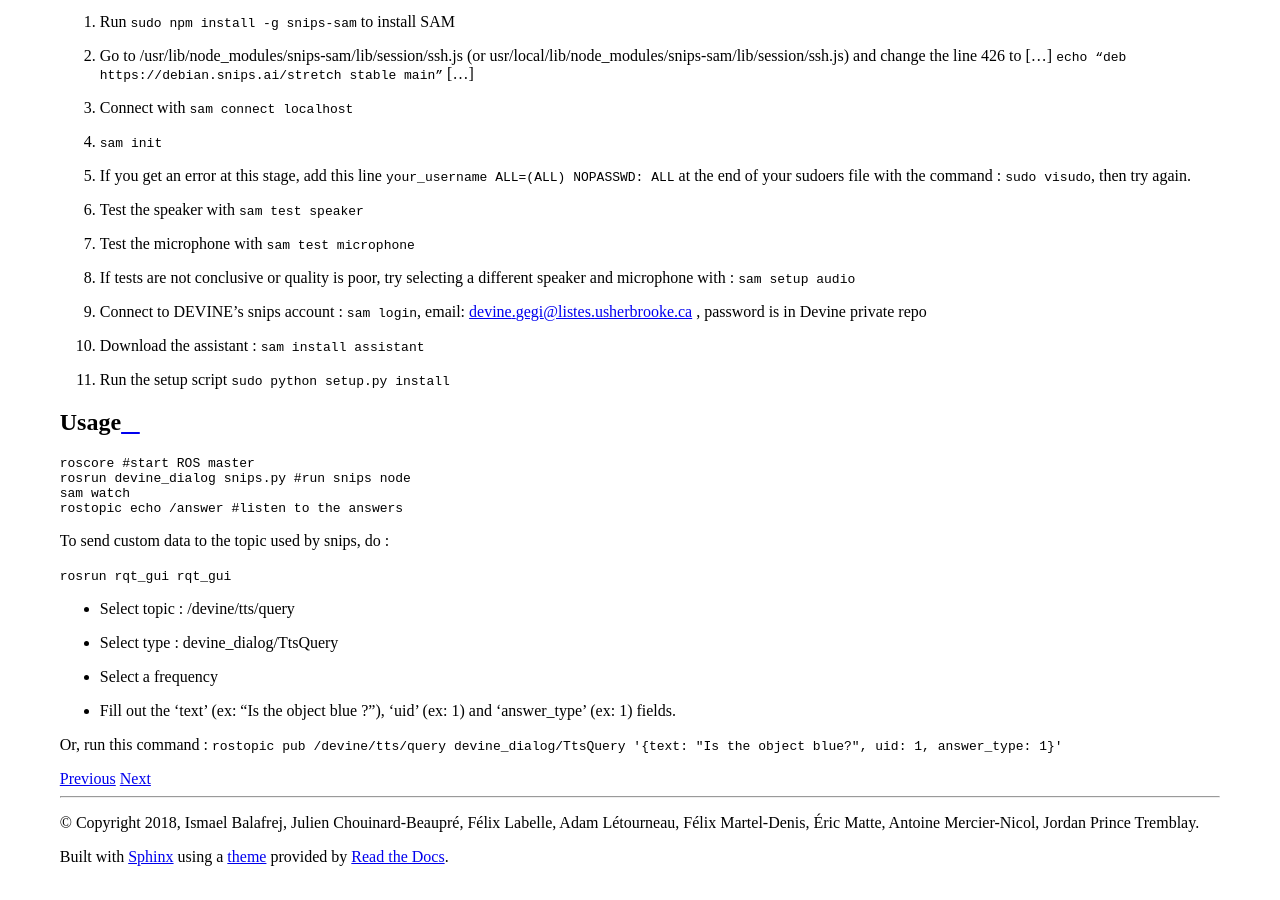
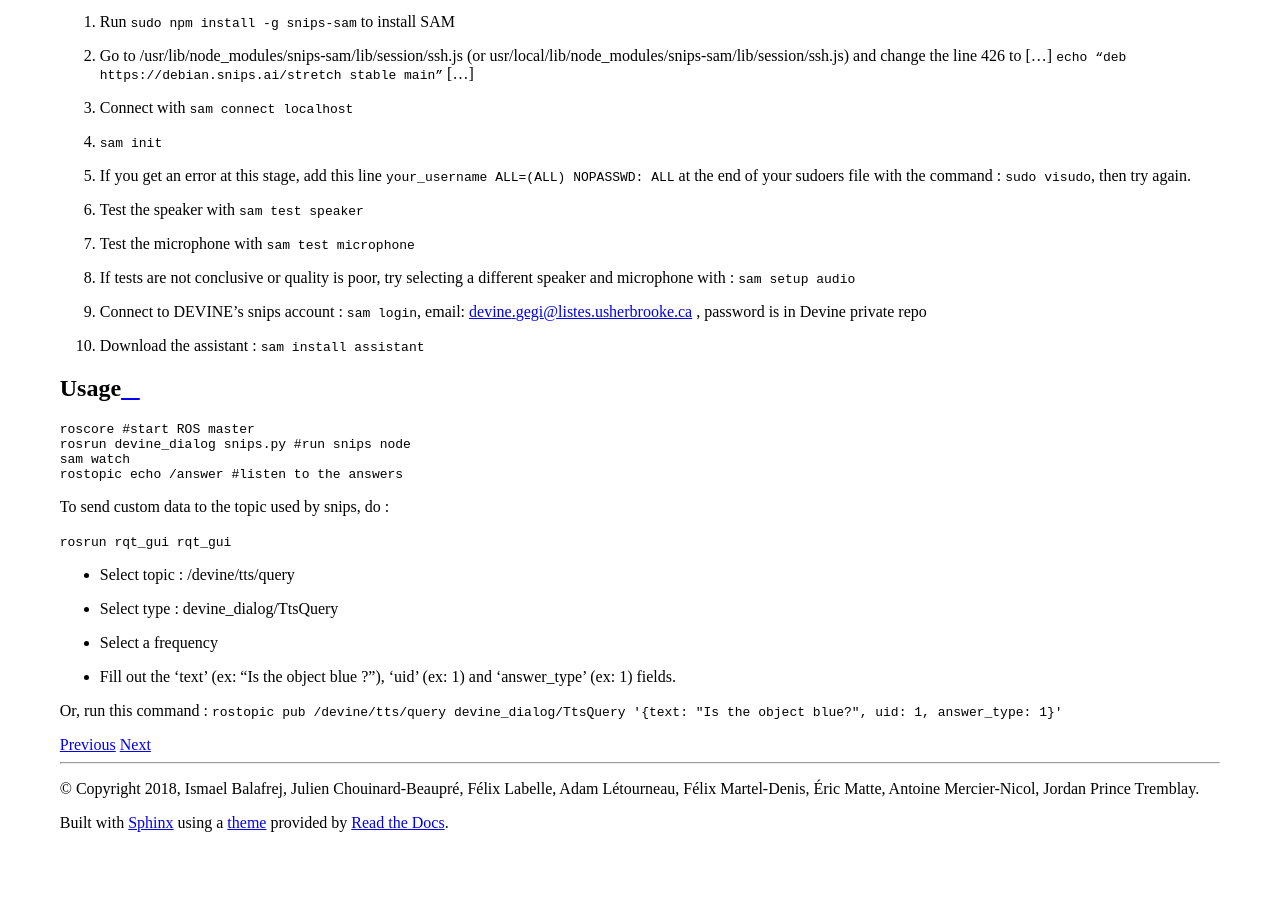
Before and after one commit to devineproject/DEVINE, a Sphinx documentation site: the page built from docs/source/ros/modules/audio/index.rst, in a window 1280 px wide and 900 px high, scrolled down 726 px. Built offline with Sphinx 7.4.7 and the Read the Docs theme 2.0.0, drawn with Linux system fonts in a browser that asks for light colours; after the commit the page ends 1592 px from its top, so only the background shows below that.

Commit message:
removed setup.py from installation guide for snips

```diff
--- a/docs/source/ros/modules/audio/index.rst
+++ b/docs/source/ros/modules/audio/index.rst
@@ -21,7 +21,7 @@
 8. If tests are not conclusive or quality is poor, try selecting a different speaker and microphone with : ``sam setup audio``
 9. Connect to DEVINE's snips account : ``sam login``, email: devine.gegi@listes.usherbrooke.ca , password is in Devine private repo
 10. Download the assistant : ``sam install assistant``
-11. Run the setup script ``sudo python setup.py install``
+
 
 
 Usage
```
